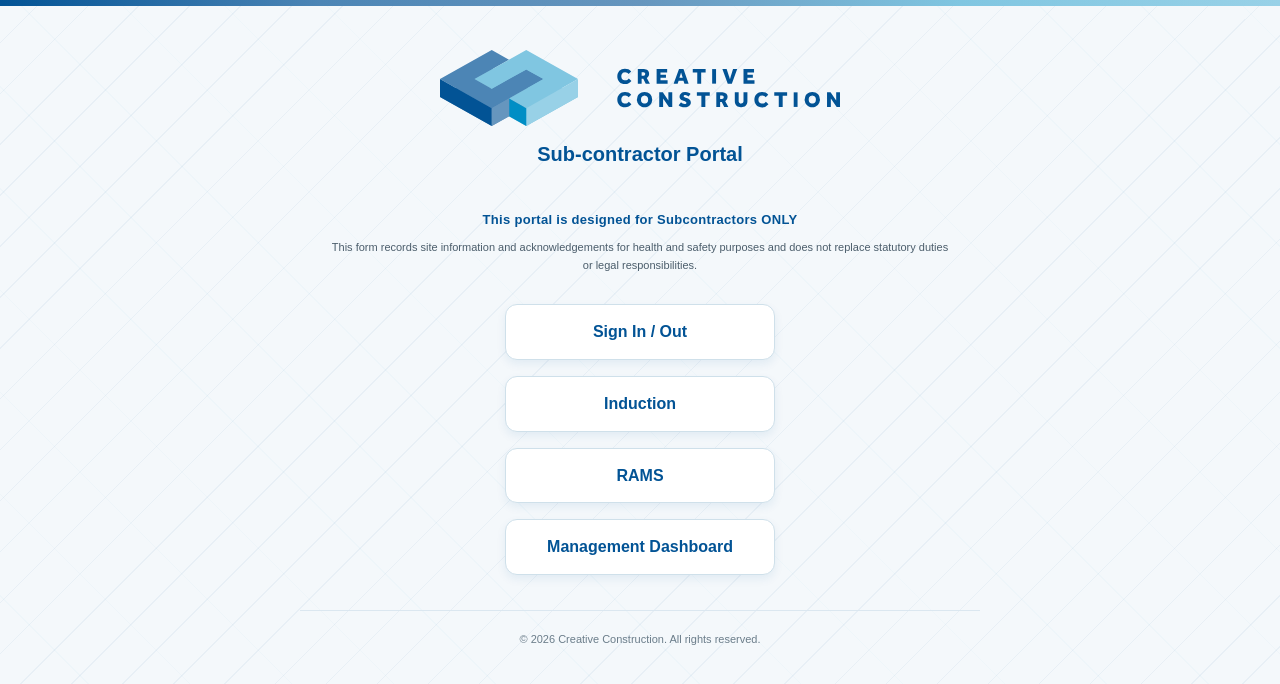
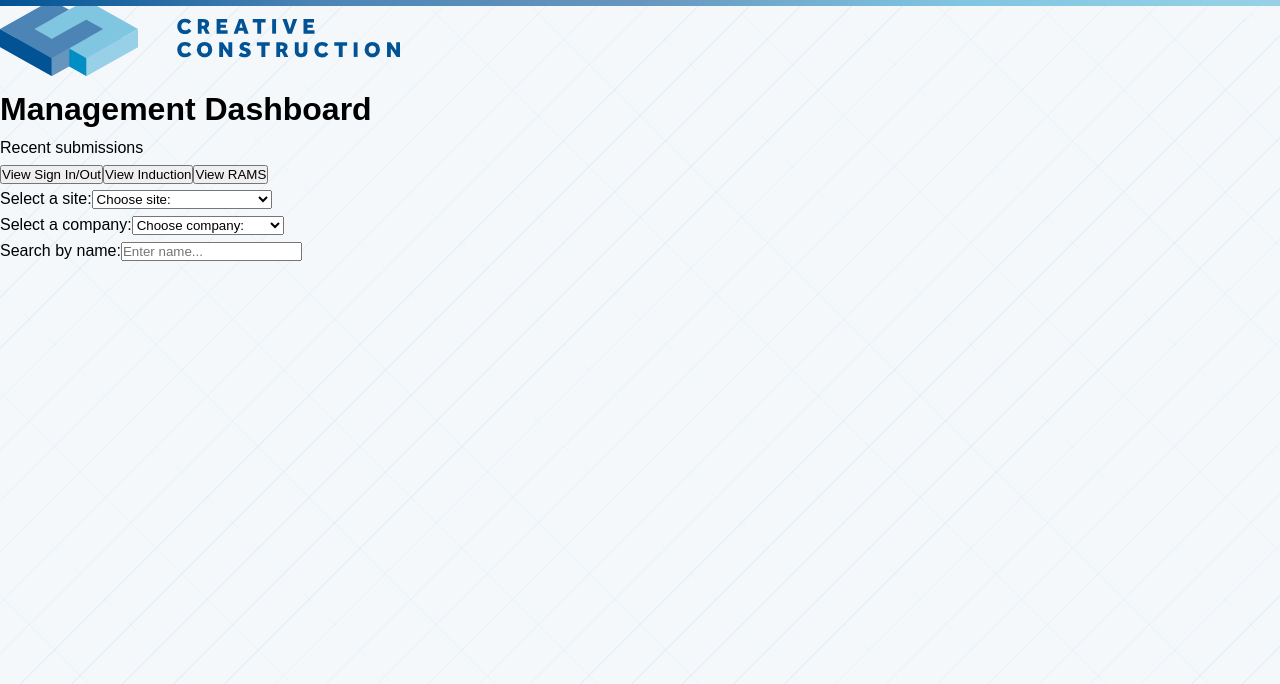
Before and after one commit to mark-popov/CreativeConstruction-2.0, a React (Vite) app: page /management in a window 1280 px wide. Shown: the top 684 px of the page. Built offline with nearby package versions, Linux system fonts and the light colour scheme.

Commit message:
setup management page and routing

```diff
--- a/package.json
+++ b/package.json
@@ -11,7 +11,8 @@
   },
   "dependencies": {
     "react": "^19.2.4",
-    "react-dom": "^19.2.4"
+    "react-dom": "^19.2.4",
+    "react-router-dom": "^7.13.2"
   },
   "devDependencies": {
     "@eslint/js": "^9.39.4",
--- a/src/App.jsx
+++ b/src/App.jsx
@@ -1,7 +1,19 @@
-import Homepage from "./Homepage";
+import {BrowserRouter as Router, Routes, Route} from 'react-router-dom';
+import Home from './Homepage';
+import Management from './Management';
+import Homepage from './Homepage';
 
 function App() {
-  return <Homepage />;
+  return (
+    <Router>
+      <div className="App">
+        <Routes>
+          <Route path="/" element={<Homepage />} />
+          <Route path="/management" element={<Management />} />
+        </Routes>
+      </div>
+    </Router>
+  );
 }
 
 export default App;
--- a/src/Homepage.jsx
+++ b/src/Homepage.jsx
@@ -1,8 +1,10 @@
 import "./Homepage.css";
 import logo from "./assets/images/logo.svg";
 import { useState } from "react";
+import { useNavigate } from "react-router-dom";
 
 function Homepage() {
+  const navigate = useNavigate();
 
   const [error, setError] = useState("");
 
@@ -11,7 +13,13 @@ function Homepage() {
 
     const password = prompt("Enter management password:");
 
-    if (password === "manage123") {}
+    console.log("env password:", import.meta.env);
+
+    if (password === import.meta.env.VITE_ADMIN_PASSWORD) {
+      navigate("/management");
+    } else if (password !== null) {
+      setError("Invalid password");
+    }
   }
 
   return (
--- /dev/null
+++ b/src/Management.css
@@ -0,0 +1,5 @@
+.management-dashboard-header img {
+    width: 400px;
+    max-width: 100%;
+    height: auto;
+}
--- /dev/null
+++ b/src/Management.jsx
@@ -0,0 +1,67 @@
+import "./Management.css";
+import logo from "./assets/images/logo.svg";
+
+
+
+function Management() {
+
+    const handleSiteChange = (e) => {
+  console.log(e.target.value);
+};
+
+const handleCompanyChange = (e) => {
+  console.log(e.target.value);
+};
+
+const handleSearchChange = (e) => {
+  console.log(e.target.value);
+};
+
+  return (
+    <>
+        <div className="management-dashboard-header">
+          <img src={logo} alt="Creative Construction Logo" />
+          <h1>Management Dashboard</h1>
+          <p>Recent submissions</p>
+        </div>
+        <div className="choose-view">
+            <button>View Sign In/Out</button>
+            <button>View Induction</button>
+            <button>View RAMS</button>
+        </div>
+
+        <div className="site-name">
+            <label htmlFor="site-name">Select a site:</label>
+            <select name="site-name" id="site-name" onChange={handleSiteChange}>
+                <option value="">Choose site:</option>
+                <option value="brassmill">Brassmill Lane, Bath</option>
+                <option value="wgh">WGH, Weston-super-Mare</option>
+                <option value="groundswell">Groundswell, Swindon</option>
+                <option value="queens-square">Queens Square, Bristol</option>
+                <option value="temple-point">Temple Point, Bristol</option>
+                <option value="poplar-way">Poplar Way, Avonmouth</option>
+            </select>
+        </div>
+
+        <div className="company-name">
+            <label htmlFor="company-name">Select a company:</label>
+            <select name="company-name" id="company-name" onChange={handleCompanyChange}>
+                <option value="">Choose company:</option>
+                <option value="eps">EPS</option>
+                <option value="distinction">Distinction Decorating</option>
+                <option value="easy-access">Easy Access</option>
+                <option value="concept">Concept</option>
+                <option value="plp">PLP Electrical</option>
+                <option value="adams-roofing">ADAMS Roofing</option>
+            </select>
+        </div>
+
+        <div className="search-box">
+            <label htmlFor="search-box">Search by name:</label>
+            <input type="text" id="search-box" placeholder="Enter name..." onChange={handleSearchChange}/>
+        </div>
+    </>
+  );
+}
+
+export default Management;
```
Also changed, not shown: src/Training.jsx (deleted, +0 -14 lines), 1 other file (tests, documents, lock files or other folders).
